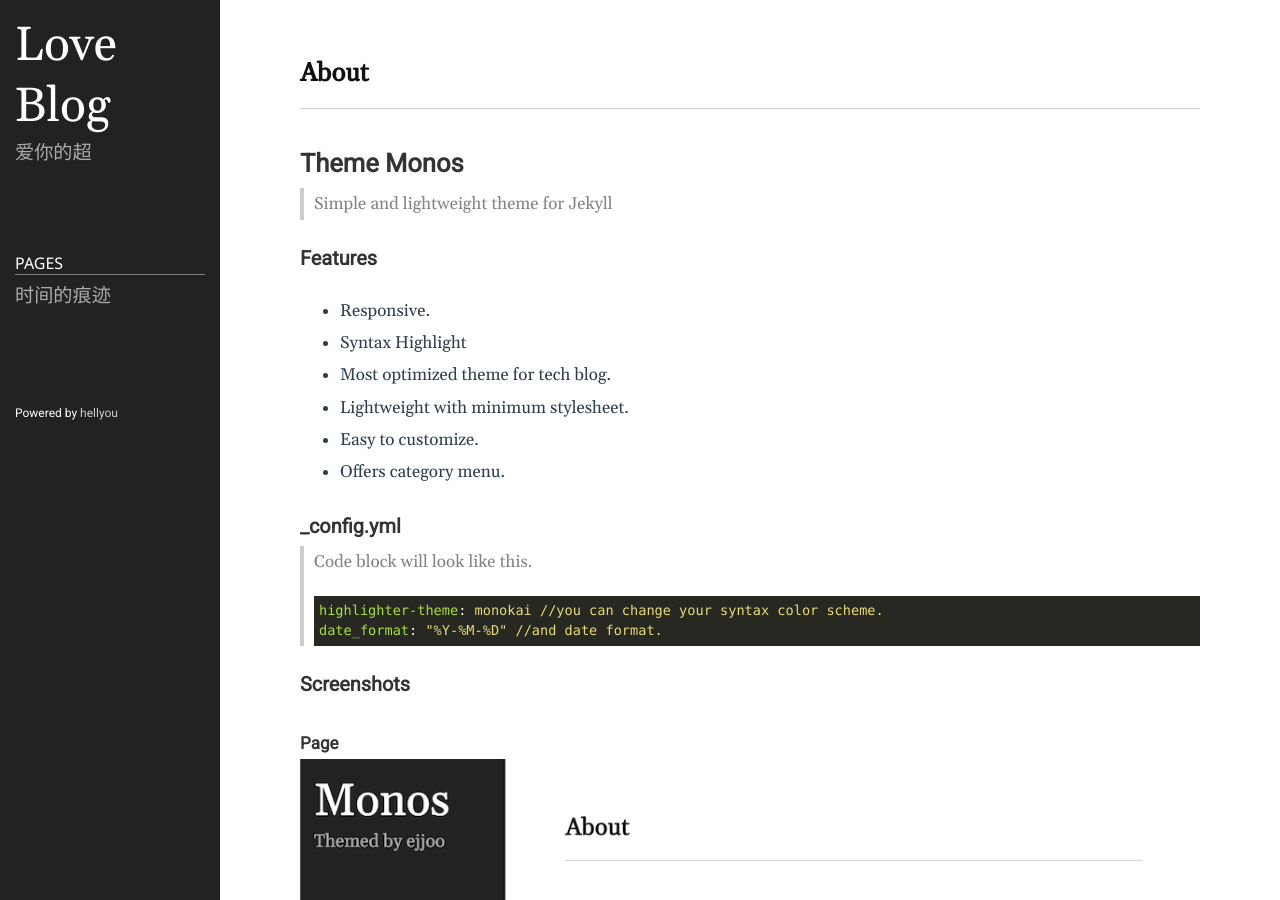
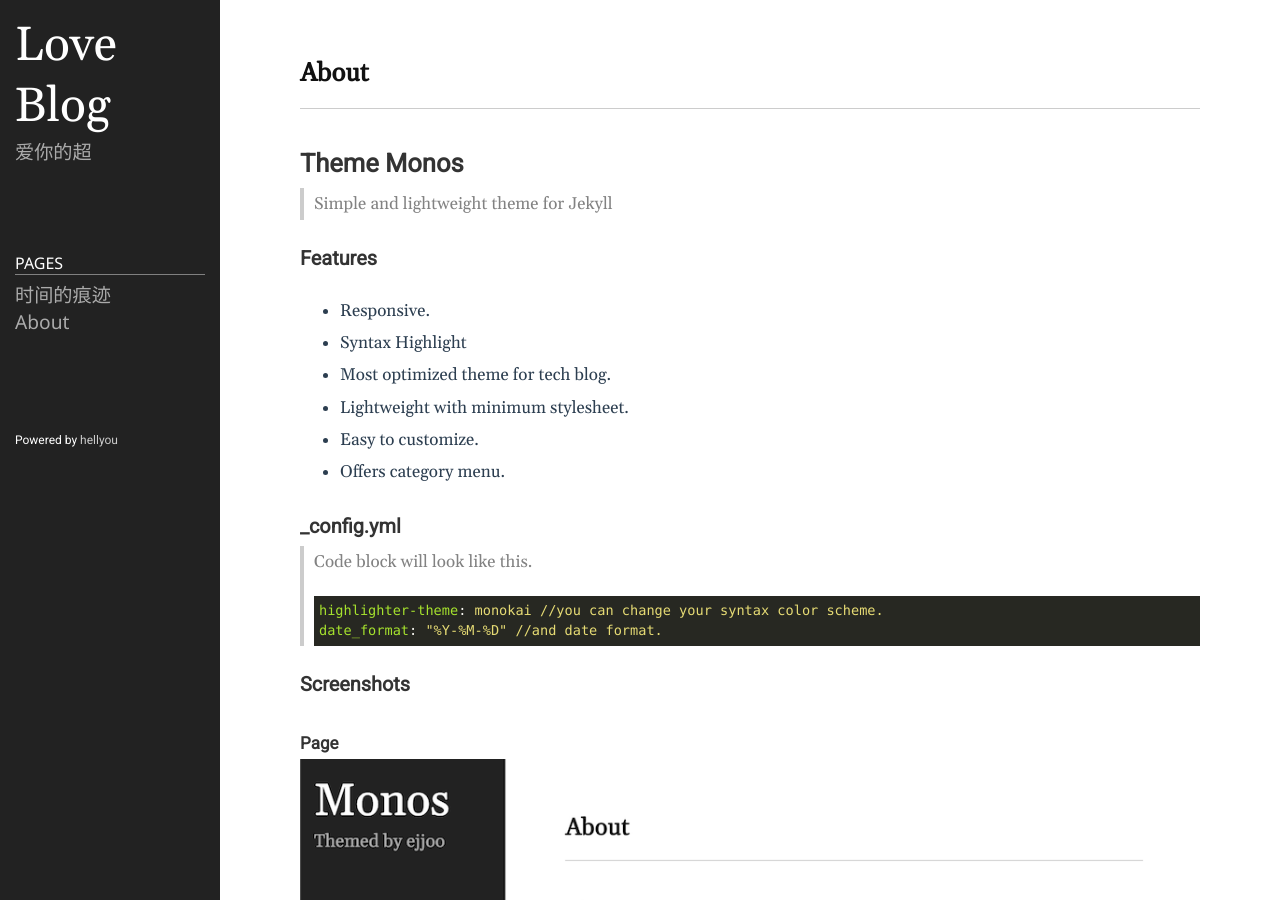
Before and after one commit to hellyou/hellyou.github.io, a Jekyll site: the page built from README.md, in a window 1280 px wide and 900 px high. Built offline with Jekyll 4.4.1, drawn with Linux system fonts in a browser that asks for light colours.

Commit message:
Update sidebar.html

```diff
--- a/_includes/sidebar.html
+++ b/_includes/sidebar.html
@@ -17,7 +17,18 @@
 	  <li>
 	  	<a class="nav-item" href="/">时间的痕迹</a>
 	  </li>
-
+	  {% assign pages_list = site.pages %}
+	  {% for node in pages_list %}
+	    {% if node.title != null %}
+	      {% if node.layout == "page" %}
+	        <li>
+	        	<a class="nav-item" href="{{ node.url }}">
+	            	{{ node.title }}
+	            </a>
+	        </li>
+	      {% endif %}
+	    {% endif %}
+	  {% endfor %}
 	</ul>
 </div>
 
```
